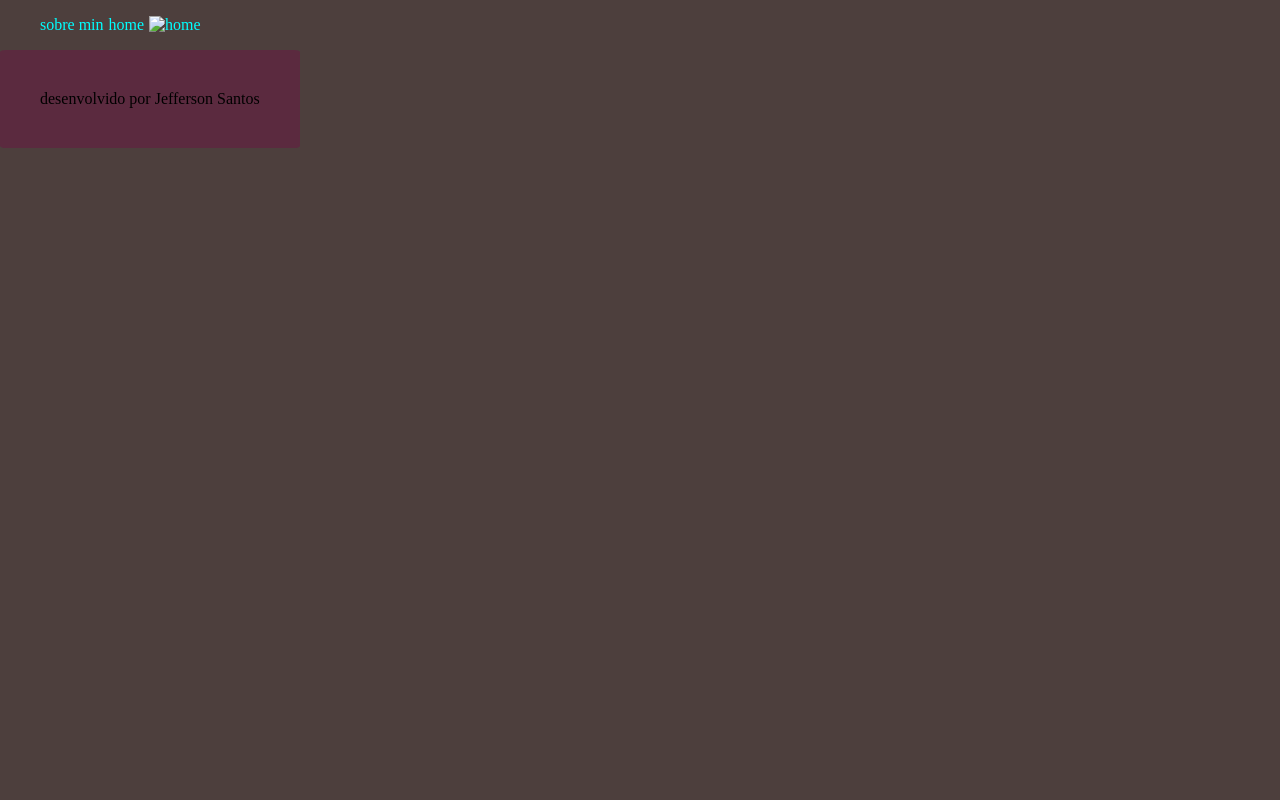
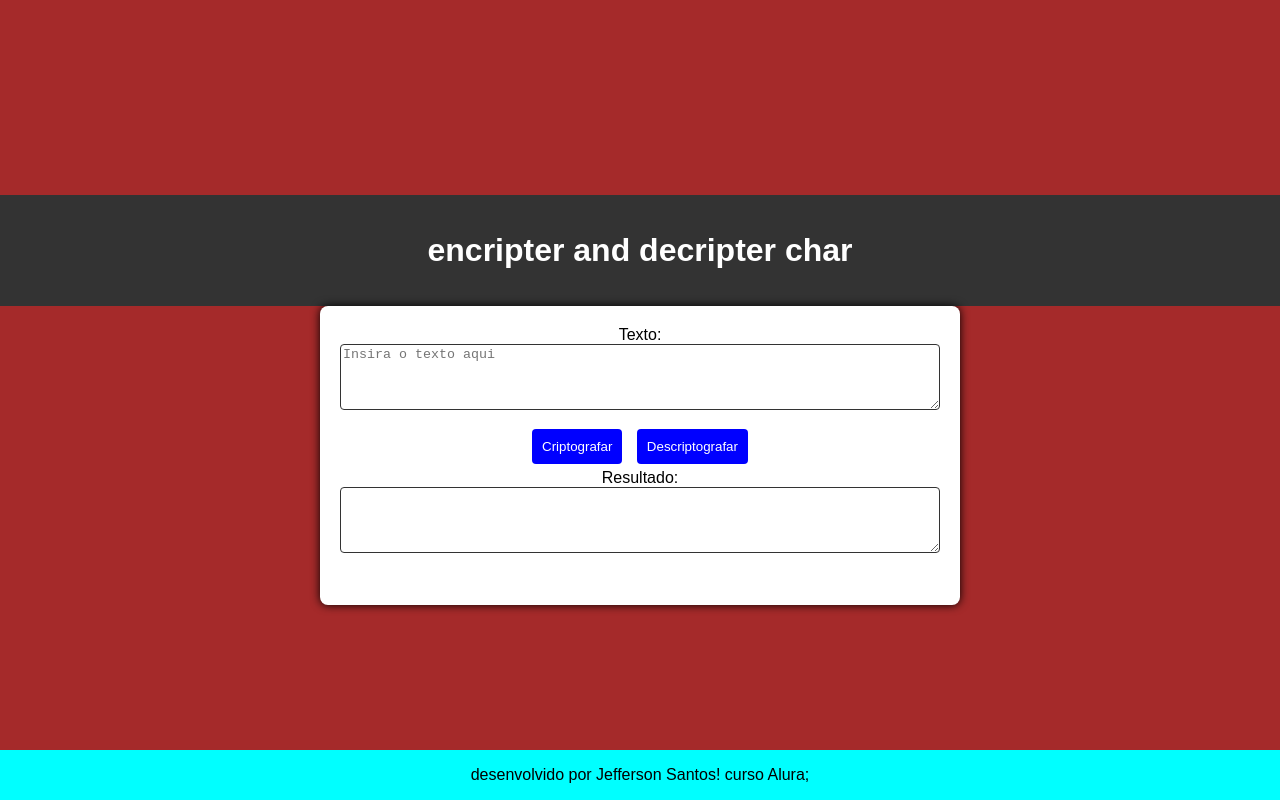
Before and after one commit to oliveira111/front-end, a plain HTML site: page index.html in a window 1280 px wide. Drawn offline with Linux system fonts and the light colour scheme; files that its build step writes are made by us from their sources.

Commit message:
Add files via upload
challenge decriptador Alura cursos

```diff
--- /dev/null
+++ b/criptotext.js
@@ -0,0 +1,22 @@
+function criptografar() {
+  var textoOriginal = document.getElementById("text-input").value;
+  var chave = 3; // Número de posições para deslocar (pode ser ajustado)
+  var textoCriptografado = cifraCesar(textoOriginal, chave);
+  document.getElementById("result-area").value = textoCriptografado;
+}
+
+function descriptografar() {
+  var textoCriptografado = document.getElementById("text-input").value;
+  var chave = 3; // Número de posições para deslocar (deve ser o mesmo usado na criptografia)
+  var textoOriginal = cifraCesar(textoCriptografado, -chave);
+  document.getElementById("result-area").value = textoOriginal;
+}
+
+function cifraCesar(texto, chave) {
+  return texto.replace(/[a-zA-Z]/g, function (letra) {
+      var codigo = letra.charCodeAt(0);
+      var maiuscula = letra === letra.toUpperCase();
+      var letraDeslocada = String.fromCharCode((codigo - (maiuscula ? 65 : 97) + chave + 26) % 26 + (maiuscula ? 65 : 97));
+      return letraDeslocada;
+    });
+}
--- a/index.html
+++ b/index.html
@@ -3,20 +3,28 @@
   <head>
     <meta charset="UTF-8">
     <meta name="viewport" content="width=device-width, initial-scale=1.0">
-  <title>Document</title>
-  <link rel="stylesheet" href="assets/css/style.css">
+    <title>criptoText - criptografia online</title>
+    <link rel="stylesheet" href="style.css">
   </head>
   <body>
     <header>
-    <nav class="menu">
-      <ol>
-        <a href="about.html"> <li>sobre min</li></a>
-        <a href="index.html"> <li>home <img src="/assets/imagens/favicon-16x16.png" alt="home"> </li></a>
-      </ol>
-    </nav>
+      <h1>encripter and decripter char</h1>
     </header>
-  <main class="principal">
-    <footer class="rodape">desenvolvido por Jefferson Santos</footer>
+    <main>
+      <label for="text-input">Texto:</label>
+      <textarea id="text-input" rows="4" placeholder="Insira o texto aqui"></textarea><br>
+
+      <button onclick="criptografar()">Criptografar</button>
+      <button onclick="descriptografar()">Descriptografar</button><br>
+
+      <label for="result-area">Resultado:</label>
+      <textarea id="result-area" rows="4" readonly></textarea>
     </main>
+
+    </main>
+    <footer>desenvolvido por Jefferson Santos! curso Alura;
+
+    </footer>
+    <script src="/criptotext.js"></script>
   </body>
   </html>
--- /dev/null
+++ b/style.css
@@ -0,0 +1,58 @@
+body{
+  font-family: Arial,sans-serif;
+  margin: 0;
+  padding: 0;
+  display: flex;
+  flex-direction: column;
+  align-items: center;
+  justify-content: center;
+  min-height: 100vh;
+  background-color: brown;
+}
+
+header{
+  background-color: #333;
+  color: #fff;
+  text-align: center;
+  padding: 1em;
+  width: 100%;
+}
+
+main{
+  padding: 20px;
+  text-align: center;
+  max-width: 600px;
+  width: 100%;
+  background-color: white;
+  border-radius: 8px;
+  box-shadow: 0 0 10px rgba(0, 0, 0.1);
+
+}
+textarea{
+  width: 100%;
+  margin-bottom: 10px;
+  border:1px solid#333;
+  border-radius: 4px;
+  box-sizing: border-box;
+}
+button{
+  padding: 10px;
+  margin: 5px;
+  cursor: pointer;
+  background-color: blue;
+  color: #fff;
+  border: none;
+  border-radius: 4px;
+}
+button:hover{
+  background-color: #45a049;
+}
+footer{
+  background-color: aqua;
+  color: #000;
+  text-align: center;
+  padding: 1em;
+  width: 100%;
+  position: fixed;
+  bottom: 0;
+}
```
Lines whose indentation alone changed are shown as unchanged.
